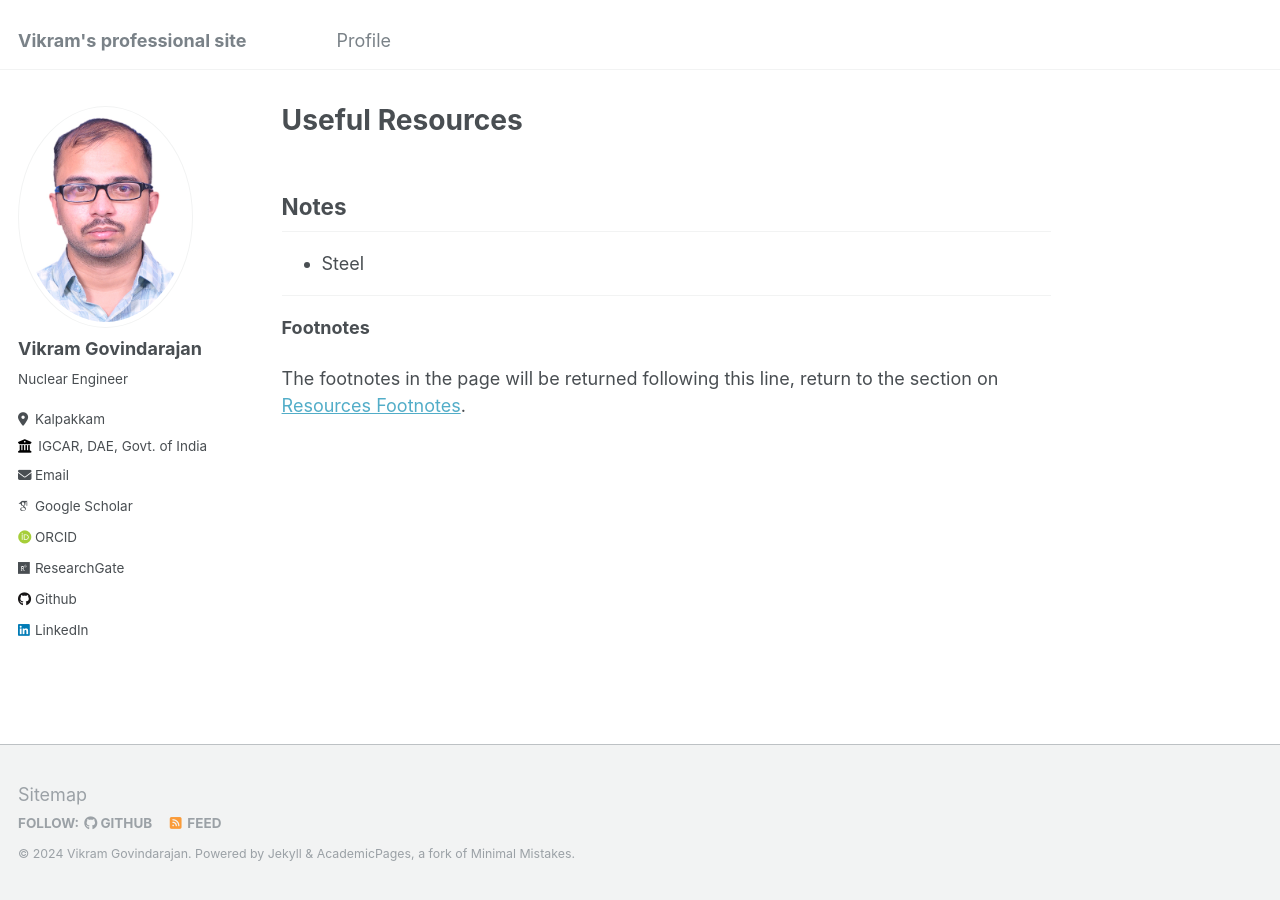
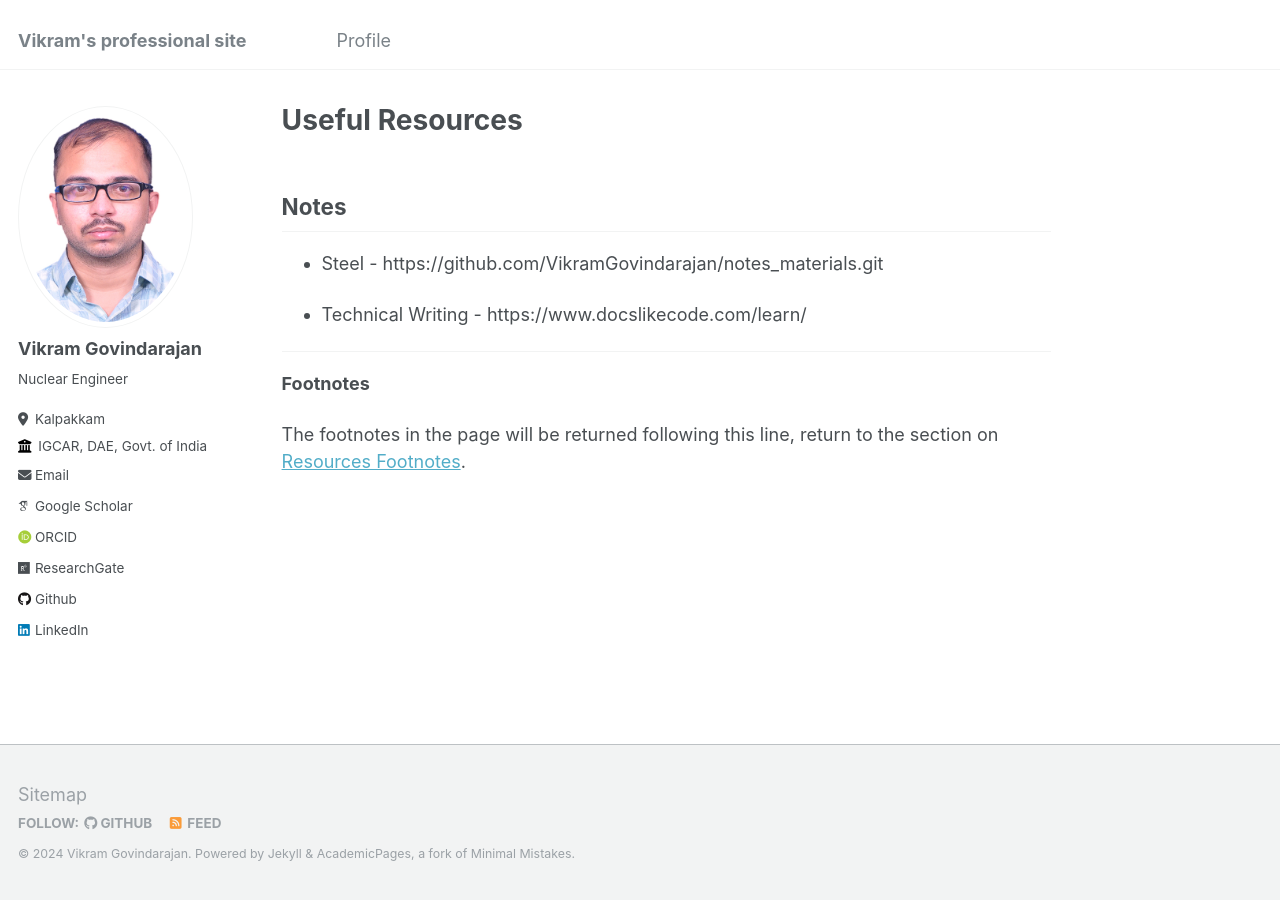
Before and after one commit to VikramGovindarajan/vikramgovindarajan.github.io, a Jekyll site: the page built from _pages/resources.md, in a window 1280 px wide. Built offline with Jekyll 4.4.1, drawn with Linux system fonts in a browser that asks for light colours; some web fonts are replaced.

Commit message:
add a learning resource

```diff
--- a/_pages/resources.md
+++ b/_pages/resources.md
@@ -8,7 +8,9 @@ redirect_from:
 
 ## Notes
 
-* Steel
+ - Steel - https://github.com/VikramGovindarajan/notes_materials.git
+
+ - Technical Writing - https://www.docslikecode.com/learn/
 
 ***
 **Footnotes**
```
